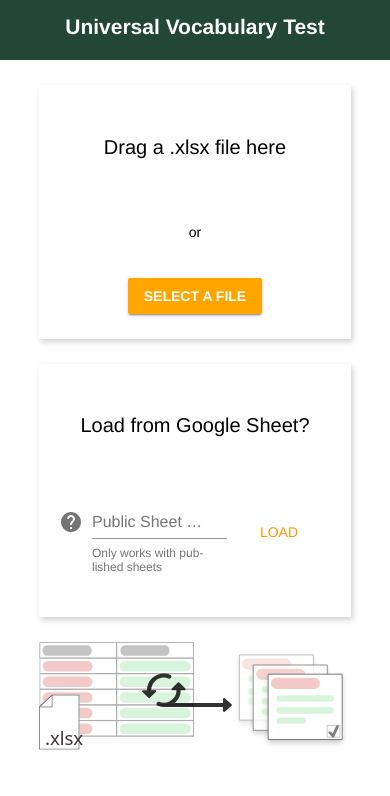
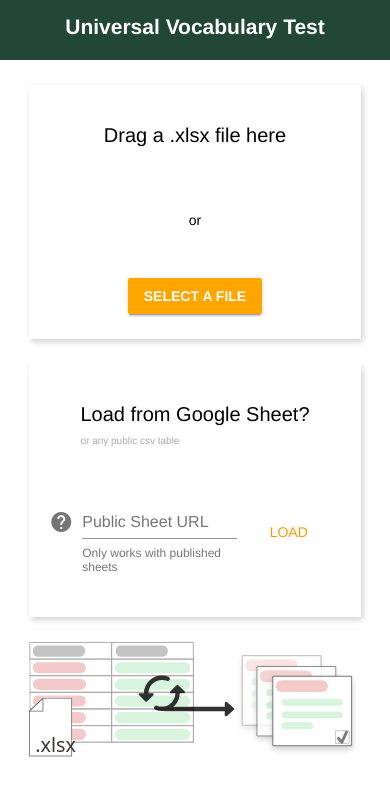
Before and after one commit to poesterlin/Vok, a Vue app: page / in a window 390 px wide. Shown: the top 796 px of the page. Built offline with nearby package versions, Linux system fonts and the light colour scheme.

Commit message:
fix responsive design

```diff
--- a/src/components/FilePicker.vue
+++ b/src/components/FilePicker.vue
@@ -102,7 +102,7 @@ export default {
 <style lang="scss" scoped>
 div {
   box-shadow: 2px 3px 6px #0000002e;
-  padding: 20px;
+  padding: 1vh 20px;
   height: 30vh;
   display: grid;
 
--- a/src/components/GooglePicker.vue
+++ b/src/components/GooglePicker.vue
@@ -1,6 +1,9 @@
 <template>
   <div id="card">
-    <span id="headline">Load from Google Sheet?</span>
+    <span id="headline"
+      >Load from Google Sheet? <br />
+      <small>or any public csv table</small>
+    </span>
     <div id="button">
       <v-text-field
         label="Public Sheet URL"
@@ -60,6 +63,10 @@ export default {
 </script>
 
 <style scoped lang="scss">
+small {
+  font-size: 10px;
+  color: darkgray;
+}
 div#card {
   box-shadow: 2px 3px 6px #0000002e;
   padding: 20px;
--- a/src/components/Restore.vue
+++ b/src/components/Restore.vue
@@ -1,12 +1,8 @@
 <template>
-  <div>
-    <v-card elevation-3>
-      <p class="display-1 text--primary">Restore previous file?</p>
-      <v-card-actions>
-        <v-btn color="primary" @click="restore">yes</v-btn>
-        <v-btn color="primary" flat @click="reset">no</v-btn>
-      </v-card-actions>
-    </v-card>
+  <div id="card">
+    <span id="headline">Restore previous file?</span>
+    <v-btn id="button1" @click="restore">yes</v-btn>
+    <v-btn id="button2" flat @click="reset">no</v-btn>
   </div>
 </template>
 
@@ -16,7 +12,7 @@ export default {
   prop: ["value"],
   data() {
     return {
-      loading: false,
+      loading: false
     };
   },
   methods: {
@@ -38,8 +34,50 @@ export default {
     emit({ data, penalty, batchsize, repeat, time }) {
       this.$emit("input", { data, penalty, batchsize, repeat, time });
     }
-  },
+  }
 };
 </script>
 
-<style scoped lang="scss"></style>
+<style scoped lang="scss">
+div#card {
+  box-shadow: 2px 3px 6px #0000002e;
+  padding: 20px;
+  height: 9vh;
+  display: grid;
+
+  grid-template-areas: "header button1 button2";
+  grid-template-columns: auto 140px 140px;
+
+  @media (max-width: 728px) {
+    span#header {
+      font-size: 18px !important;
+      margin: auto auto !important;
+    }
+    padding: 5px;
+    height: 16vh;
+    grid-template-areas:
+      "header header"
+      "button1 button2";
+    grid-template-columns: 50% 50%;
+    grid-template-rows: 50% 50%;
+  }
+
+  span#headline {
+    grid-area: header;
+    margin: auto;
+    font-size: 20px;
+    text-align: center;
+  }
+  #button1 {
+    grid-area: button1;
+    color: white !important;
+    font-weight: bold;
+    background: #ffa600 !important;
+    margin: auto;
+  }
+  #button2 {
+    grid-area: button2;
+    margin: auto;
+  }
+}
+</style>
--- a/src/components/SetupVocs.vue
+++ b/src/components/SetupVocs.vue
@@ -69,7 +69,7 @@ export default {
 
 <style scoped lang="scss">
 div {
-  width: 80vw;
+  width: 85vw;
   max-width: 800px;
   margin: 25px auto;
 }
```
